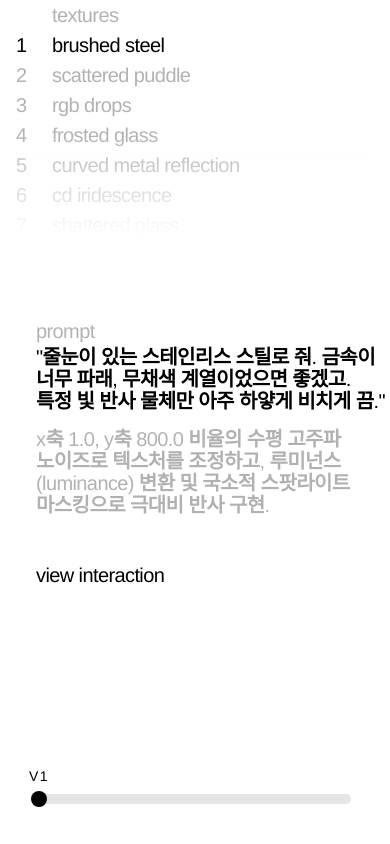
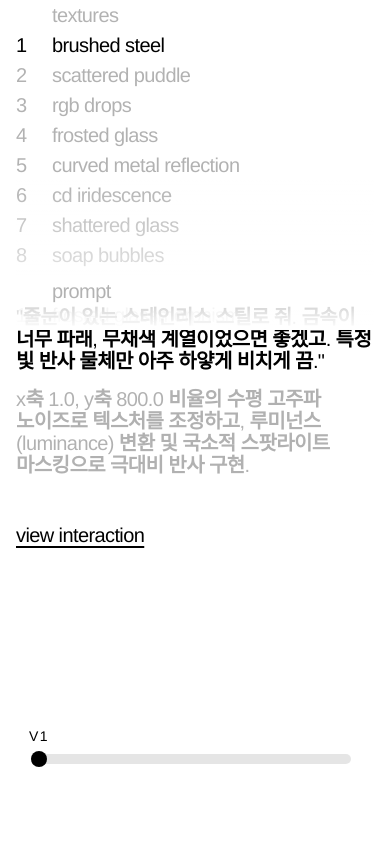
Before and after one commit to jonghyeokcolinlee/texture, a Next.js app: page / in a window 390 px wide. Built offline with nearby package versions, Linux system fonts and the light colour scheme.

Commit message:
feat: update homepage content and layout in page.tsx

```diff
--- a/src/app/page.tsx
+++ b/src/app/page.tsx
@@ -226,7 +226,7 @@ export default function Home() {
     };
 
     return (
-        <main className="h-full w-full bg-white flex flex-col md:flex-row overflow-hidden lowercase md:p-6 lg:p-10 gap-20 md:gap-24 lg:gap-40">
+        <main className="h-full w-full bg-white flex flex-col md:flex-row overflow-hidden lowercase md:p-6 lg:p-10 gap-10 md:gap-24 lg:gap-40">
             {/* 1. Left Pane: Navigation Wheel (Mobile / Desktop) */}
             {/* 1. Left Pane: Navigation Wheel (Mobile / Desktop) */}
             <div className="flex-none md:w-[22%] h-[28%] min-h-[160px] md:h-full px-4 md:px-0 bg-white relative flex flex-col">
@@ -236,15 +236,15 @@ export default function Home() {
                     <p className="mb-0 flex-1 text-left font-medium">textures</p>
                 </div>
 
-                <div className="w-full flex-1 overflow-hidden text-[20px] lg:text-[28px] tracking-[-0.03em] leading-[1.1] font-medium text-black">
-                    <div className="relative w-full h-full overflow-hidden">
+                <div className="w-full flex-1 overflow-visible text-[20px] lg:text-[28px] tracking-[-0.03em] leading-[1.1] font-medium text-black">
+                    <div className="relative w-full h-full overflow-visible">
                         <div className="absolute bottom-0 left-0 w-full h-[50%] bg-gradient-to-t from-white to-transparent pointer-events-none z-30 md:hidden" />
 
                         {/* Scrollable Wheel - using snap-start now to align top */}
                         <div
                             ref={wheelRef}
                             onScroll={handleScroll}
-                            className="w-full h-full overflow-y-auto md:overflow-y-hidden no-scrollbar snap-y snap-mandatory md:snap-none relative z-20"
+                            className="w-full h-full overflow-y-auto md:overflow-y-visible no-scrollbar snap-y snap-mandatory md:snap-none relative z-20"
                             style={{ scrollBehavior: 'smooth' }}
                         >
                             {materials.map((mat, i) => {
@@ -293,8 +293,8 @@ export default function Home() {
             </div>
 
             {/* 2. Right Pane: Information Details */}
-            <div className="flex-none md:flex-1 h-[60%] md:h-full bg-white relative flex flex-row overflow-hidden">
-                    <div className="h-full overflow-y-auto no-scrollbar pb-0 flex flex-col">
+            <div className="flex-none md:flex-1 h-[60%] md:h-full bg-white relative flex flex-row overflow-hidden px-4 md:px-0">
+                    <div className="h-full overflow-y-auto no-scrollbar pb-0 flex flex-col w-full">
                         {/* Fixed Title: prompt */}
                         <div className="flex items-start w-full py-1 text-black/30 select-none flex-none bg-white z-30 text-[20px] lg:text-[28px] tracking-[-0.03em] leading-[1.1]">
                             <span className="w-[1.8em] shrink-0 text-left" />
@@ -303,9 +303,7 @@ export default function Home() {
 
                         <div className="max-w-[800px] text-[20px] lg:text-[28px] tracking-[-0.03em] leading-[1.1] text-black font-medium w-full pb-12 md:pb-24">
                             {activeMat && activeVersion ? (
-                                <div className="flex items-start">
-                                    <span className="w-[1.8em] shrink-0 text-left" />
-                                    <div className="flex-1 flex flex-col justify-start">
+                                <div className="flex flex-col justify-start">
                                     <div className="whitespace-pre-wrap break-keep flex flex-col gap-4">
                                         <div className="opacity-100">
                                             {renderMixedText(activeVersion.prompt.split("\n\n")[0])}
@@ -318,18 +316,14 @@ export default function Home() {
                                     </div>
                                     <Link
                                         href={activeVersion.url}
-                                            className="mt-12 inline-flex items-center text-[20px] lg:text-[28px] tracking-[-0.03em] font-medium opacity-100 hover:opacity-70 transition-opacity"
+                                        className="mt-12 inline-flex items-center text-[20px] lg:text-[28px] tracking-[-0.03em] font-medium opacity-100 hover:opacity-70 transition-opacity underline underline-offset-4"
                                     >
                                         view interaction
                                     </Link>
                                 </div>
-                                </div>
                             ) : (
-                                <div className="flex items-start">
-                                    <span className="w-[1.8em] shrink-0 text-left" />
                                 <div className="opacity-30 font-medium select-none">
                                     choose a material
-                                    </div>
                                 </div>
                             )}
                         </div>
```
Lines whose indentation alone changed are shown as unchanged.
